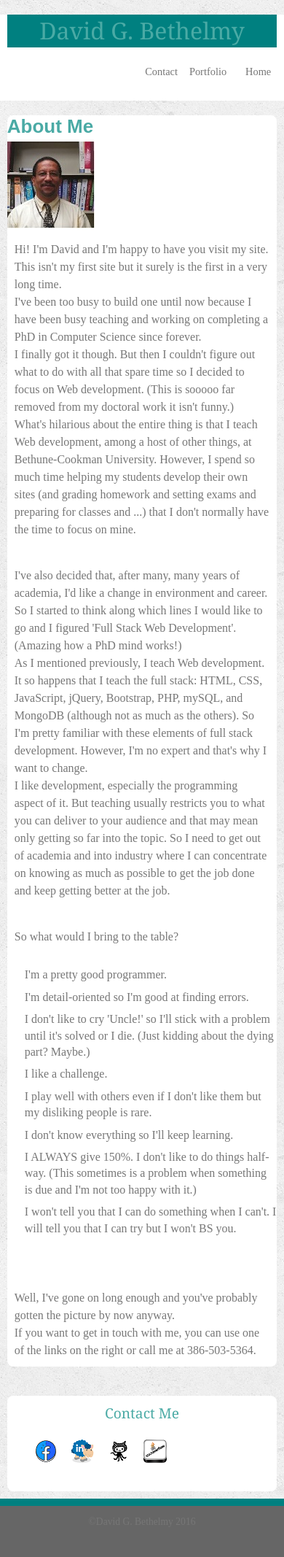
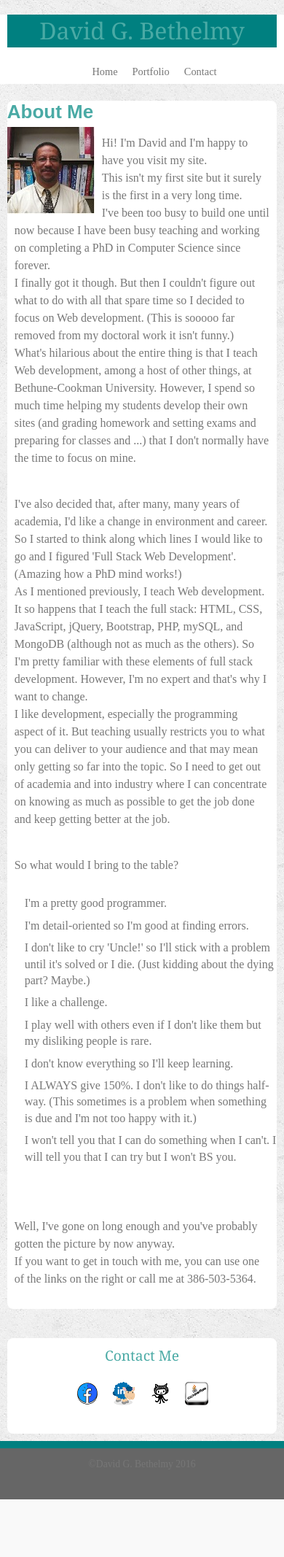
Before and after one commit to bethelmyd/Responsive-Portfolio, a PHP site: page / in a window 390 px wide; the page is wider, and only the part inside the window is pictured. Shown: that part at 73% size. After the commit the page ends 2055 px from the top of that part, so only its background shows below. Run offline with PHP 8.4, Linux system fonts and the light colour scheme.

Commit message:
commit 3

```diff
--- a/assets/css/media-queries.css
+++ b/assets/css/media-queries.css
@@ -29,9 +29,8 @@ smaller than 980
 	}
 
 	.post-image{
-		width: 150%;
 		float: none;
-		margin: 0 auto;
+		text-align: center;
 	}
 }
 
@@ -71,6 +70,15 @@ smaller than 650
 		margin: 0 0 10px;
 	}
 
+	.post-image{
+		float: left;
+		text-align: left;
+	}
+
+	.widget ul{
+		text-align: center;
+	}
+
 }
 
 /************************************************************************************
@@ -87,4 +95,8 @@ smaller than 560
 	.tooltip:hover .tooltiptext {
 	    visibility: hidden;
 	}
+
+	ul{
+		text-align: center;
+	}
 }
--- a/assets/css/style.css
+++ b/assets/css/style.css
@@ -96,11 +96,16 @@ nav{
 	padding: 0;
 	position: relative;
 }
+#main-nav ul{
+	text-align: center;
+}
+
 #main-nav li {
 	margin: 0;
 	padding: 0;
 	list-style: none;
-	float: right;
+	display: inline-block;
+	/*float: right;*/
 	position: relative;
 }
 #main-nav li:first-child {
```
